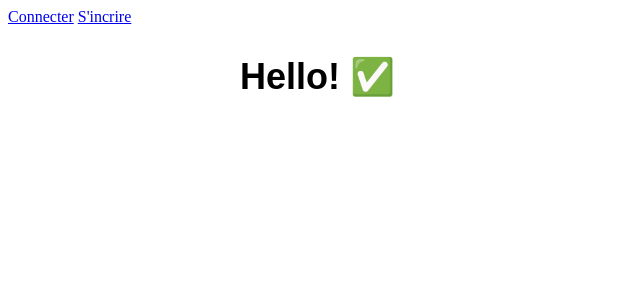
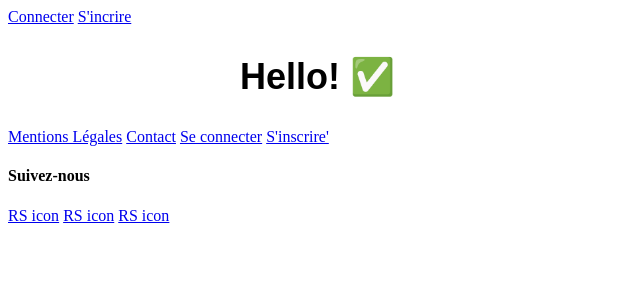
Before and after one commit to PHDarthoux/coolocasa, a Symfony app: template templates/listing/index.html.twig in a window 1280 px wide. Shown: the top 300 px of the page, without its empty margins (0-640 px from the left). Run offline with Twig, Linux system fonts and the light colour scheme; the template is opened without the code that fills it, so the values that code supplies are empty; some libraries are stand-ins or nearby versions.

Commit message:
feat: ajout Bootstrap & stimmulus

```diff
--- a/assets/app.js
+++ b/assets/app.js
@@ -7,3 +7,5 @@
 
 // any CSS you import will output into a single css file (app.css in this case)
 import './styles/app.css';
+
+import 'bootstrap/dist/css/bootstrap.min.css';
--- a/composer.json
+++ b/composer.json
@@ -34,6 +34,7 @@
         "symfony/runtime": "6.3.*",
         "symfony/security-bundle": "6.3.*",
         "symfony/serializer": "6.3.*",
+        "symfony/stimulus-bundle": "^2.12",
         "symfony/string": "6.3.*",
         "symfony/translation": "6.3.*",
         "symfony/twig-bundle": "6.3.*",
--- a/config/bundles.php
+++ b/config/bundles.php
@@ -15,4 +15,5 @@ return [
     SymfonyCasts\Bundle\VerifyEmail\SymfonyCastsVerifyEmailBundle::class => ['all' => true],
     Doctrine\Bundle\FixturesBundle\DoctrineFixturesBundle::class => ['dev' => true, 'test' => true],
     Zenstruck\Foundry\ZenstruckFoundryBundle::class => ['dev' => true, 'test' => true],
+    Symfony\UX\StimulusBundle\StimulusBundle::class => ['all' => true],
 ];
--- a/package.json
+++ b/package.json
@@ -2,9 +2,14 @@
     "devDependencies": {
         "@babel/core": "^7.17.0",
         "@babel/preset-env": "^7.16.0",
+        "@hotwired/stimulus": "^3.0.0",
+        "@symfony/stimulus-bridge": "^3.2.0",
         "@symfony/webpack-encore": "^4.0.0",
+        "bootstrap": "^5.3.2",
         "core-js": "^3.23.0",
         "regenerator-runtime": "^0.13.9",
+        "sass": "^1.69.4",
+        "sass-loader": "^13.3.2",
         "webpack": "^5.74.0",
         "webpack-cli": "^4.10.0",
         "webpack-notifier": "^1.15.0"
--- a/templates/accueil/index.html.twig
+++ b/templates/accueil/index.html.twig
@@ -1,6 +1,6 @@
 {% extends 'base.html.twig' %}
 
-{% block title %}Hello AccueilController!
+{% block title %}CooLoCasa - Welcome !
 {% endblock %}
 
 {% block body %}
--- a/templates/base.html.twig
+++ b/templates/base.html.twig
@@ -15,13 +15,38 @@
 			{{ encore_entry_script_tags('app') }}
 		{% endblock %}
 	</head>
+	<header>
+		{% block header %}
+			{% if app.user %}
+				<a href="{{ path('app_logout') }}">Déconnecter</a>
+			{% else %}
+				<a href="{{ path('app_login') }}">Connecter</a>
+				<a href="{{ path('app_register') }}">S'incrire</a>
+			{% endif %}
+		{% endblock %}
+	</header>
+
 	<body>
-		{% if app.user %}
-			<a href="{{ path('app_logout') }}">Déconnecter</a>
-		{% else %}
-			<a href="{{ path('app_login') }}">Connecter</a>
-			<a href="{{ path('app_register') }}">S'incrire</a>
-		{% endif %}
 		{% block body %}{% endblock %}
 	</body>
+
+	<footer>
+		{% block footer %}
+			<div class="row">
+				<div class="bg-primary">
+					<a href="#">Mentions Légales</a>
+					<a href="#">Contact</a>
+					<a href="#">Se connecter</a>
+					<a href="#">S'inscrire'</a>
+				</div>
+				<div class="col-5">
+					<h4>Suivez-nous</h4>
+					<a href="#">RS icon</a>
+					<a href="#">RS icon</a>
+					<a href="#">RS icon</a>
+				</div>
+
+			</div>
+		{% endblock %}
+	</footer>
 </html>
```
Also changed, not shown: Color.md (added, +6 -0 lines), README.md (added), package-lock.json, 2 other files.
